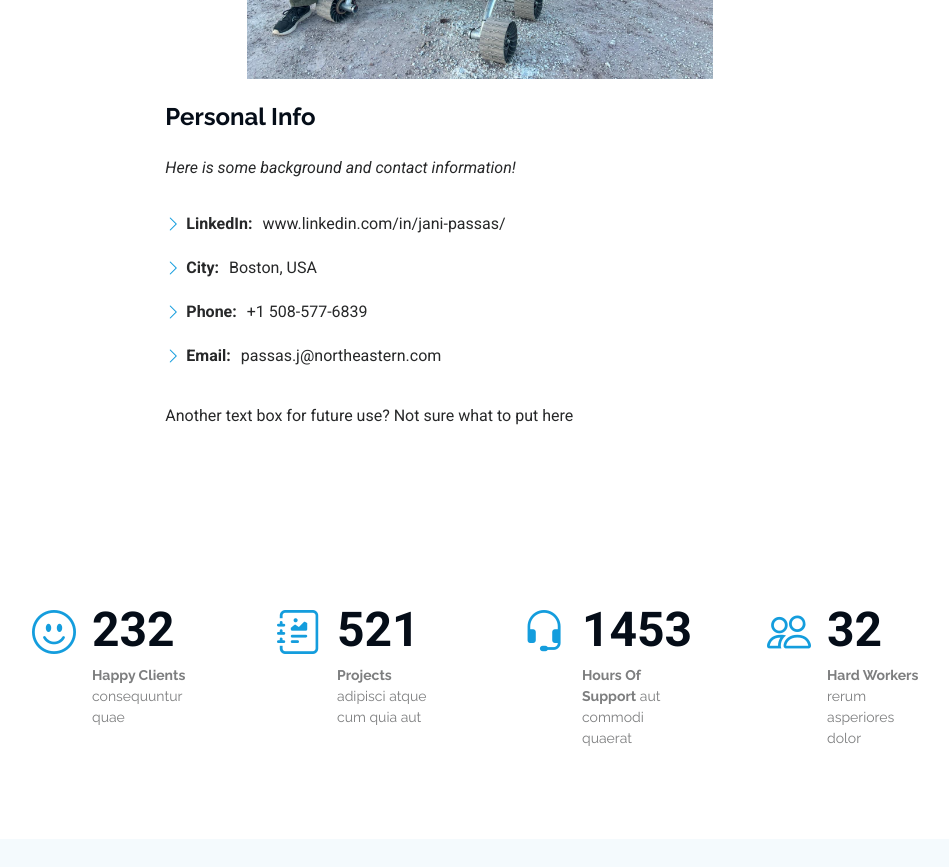
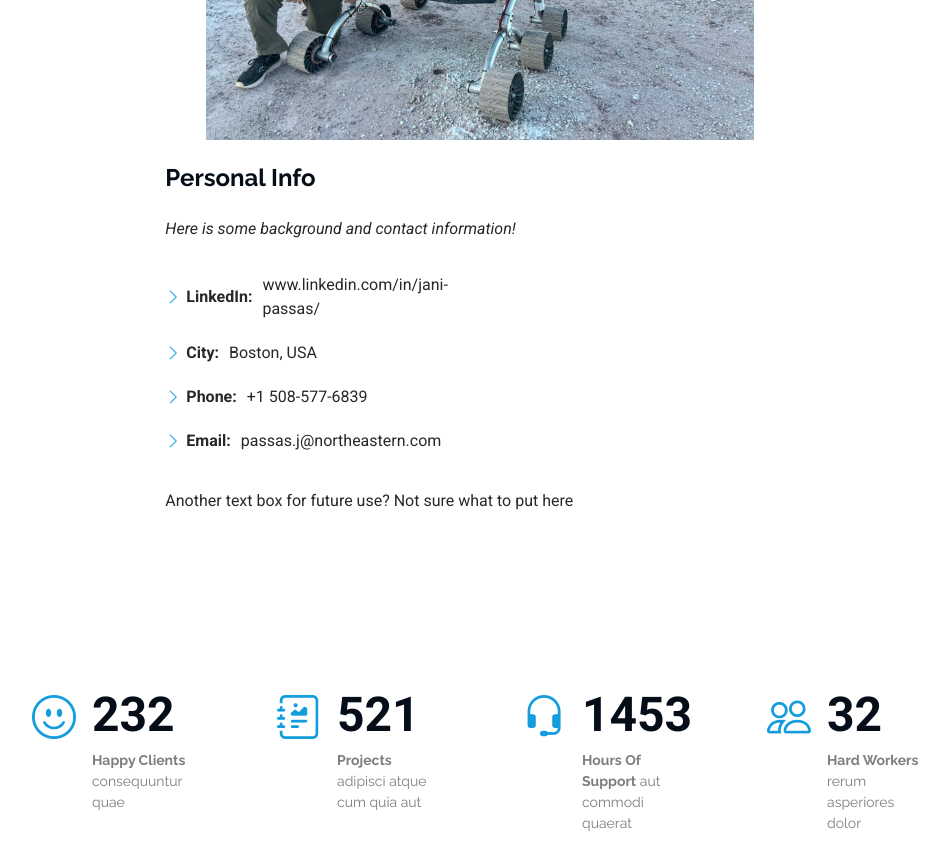
Before and after one commit to Jani-Passas/Jani-Passas.github.io, a plain HTML site: page index.html in a window 1280 px wide. Shown: the part 1413-2280 px from the top of the page, without its empty margins (310-1259 px from the left). Drawn offline with Linux system fonts and the light colour scheme.

Commit message:
New format of photo?

```diff
--- a/index.html
+++ b/index.html
@@ -119,7 +119,7 @@
       <div class="container" data-aos="fade-up" data-aos-delay="100">
 
         <div class="row gy-4 justify-content-center">
-          <div class="col-lg-6">
+          <div class="col-lg-7">
             <img src="assets/img/JaniPortfolioRover.jpeg" class="img-fluid" alt="">
           </div>
           <div class="col-lg-8 content">
@@ -128,22 +128,22 @@
             Here is some background and contact information!
             </p>
             <div class="row">
-              <div class="col-lg-8">
+              <div class="col-lg-5">
                 <ul>
                   <!-- <li><i class="bi bi-chevron-right"></i> <strong>Birthday:</strong> <span>17 Sept 2003</span></li> -->
                   <li><i class="bi bi-chevron-right"></i> <strong>LinkedIn:</strong> <span>www.linkedin.com/in/jani-passas/</span></li>
                   <li><i class="bi bi-chevron-right"></i> <strong>City:</strong> <span>Boston, USA</span></li>
+                  <li><i class="bi bi-chevron-right"></i> <strong>Phone:</strong> <span>+1 508-577-6839</span></li>
+                  <li><i class="bi bi-chevron-right"></i> <strong>Email:</strong> <span>passas.j@northeastern.com</span></li>
                 </ul>
               </div>
-              <div class="col-lg-6">
-                <ul>
+              <!-- <div class="col-lg-6"> -->
+                <!-- <ul> -->
                   <!-- <li><i class="bi bi-chevron-right"></i> <strong>Age:</strong> <span>21</span></li> -->
                   <!-- <li><i class="bi bi-chevron-right"></i> <strong>Degree:</strong> <span>Bachelors at Northeastern University</span></li> -->
-                  <li><i class="bi bi-chevron-right"></i> <strong>Phone:</strong> <span>+1 508-577-6839</span></li>
-                  <li><i class="bi bi-chevron-right"></i> <strong>Email:</strong> <span>passas.j@northeastern.com</span></li>
                   <!-- <li><i class="bi bi-chevron-right"></i> <strong>Freelance:</strong> <span>Available</span></li> -->
-                </ul>
-              </div>
+                <!-- </ul> -->
+              <!-- </div> -->
             </div>
             <p class="py-3">
             Another text box for future use? Not sure what to put here
```
